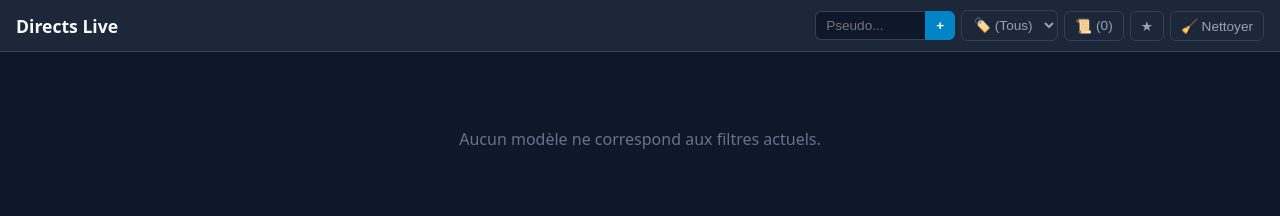
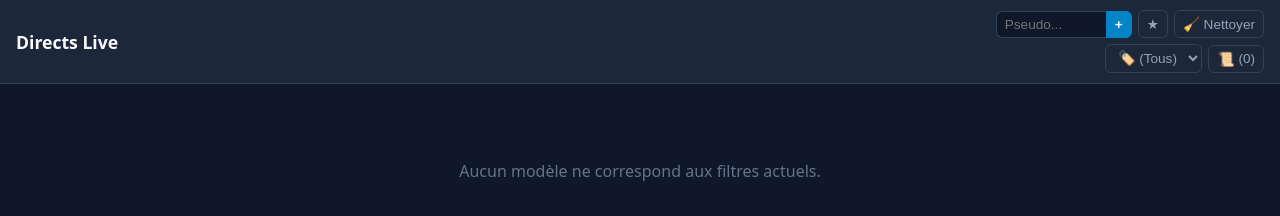
Before and after one commit to linkdarkness/chaturbate, a plain HTML site: page index.html in a window 1280 px wide. Drawn offline with Linux system fonts and the light colour scheme.

Commit message:
Update index.html

```diff
--- a/index.html
+++ b/index.html
@@ -23,7 +23,7 @@
       flex-direction: column;
     }
 
-    /* Header adaptatif */
+    /* Header fixe et compact */
     header {
       position: sticky;
       top: 0;
@@ -37,21 +37,33 @@
       justify-content: space-between;
       align-items: center;
       gap: 12px;
-      flex-wrap: wrap; /* Permet au groupe d'aller sous le titre si l'écran est trop étroit */
+      flex-wrap: wrap;
     }
     h1 { font-size: 1.1rem; white-space: nowrap; }
 
-    /* Tous les contrôles alignés sur une ligne quand la largeur le permet */
-    .controls-group {
+    /* Zone des contrôles organisée sur deux lignes */
+    .controls-wrapper {
+      display: flex;
+      flex-direction: column;
+      gap: 6px;
+      align-items: flex-end;
+    }
+
+    /* Première ligne : Saisie pseudo, Favoris, Nettoyage */
+    .controls-row-top {
       display: flex;
       align-items: center;
       gap: 6px;
-      flex-wrap: nowrap; /* Conserve tous les boutons sur la même ligne au sein du groupe */
-      max-width: 100%;
-      overflow-x: auto; /* Sécurité si l'écran est minuscule */
-      scrollbar-width: none;
+      flex-wrap: nowrap;
     }
-    .controls-group::-webkit-scrollbar { display: none; }
+
+    /* Deuxième ligne : Filtre Étiquettes + Historique */
+    .controls-row-bottom {
+      display: flex;
+      align-items: center;
+      gap: 6px;
+      flex-wrap: nowrap;
+    }
 
     .input-form {
       display: flex;
@@ -61,7 +73,7 @@
     }
 
     .custom-input {
-      padding: 6px 10px;
+      padding: 5px 8px;
       border-radius: 6px 0 0 6px;
       border: 1px solid #334155;
       border-right: none;
@@ -75,14 +87,14 @@
 
     .custom-input:focus {
       border-color: var(--accent);
-      width: 140px;
+      width: 130px;
     }
 
     .btn-action {
       background: transparent;
       border: 1px solid #334155;
       color: #94a3b8;
-      padding: 6px 10px;
+      padding: 5px 8px;
       border-radius: 6px;
       font-size: 0.85rem;
       cursor: pointer;
@@ -107,7 +119,7 @@
       border: 1px solid #0284c7;
       border-radius: 0 6px 6px 0;
       font-weight: 600;
-      padding: 6px 10px;
+      padding: 5px 8px;
     }
 
     .btn-add:hover {
@@ -132,7 +144,7 @@
       background: transparent;
       border: 1px solid #334155;
       color: #94a3b8;
-      padding: 6px 8px;
+      padding: 5px 8px;
       border-radius: 6px;
       font-size: 0.85rem;
       cursor: pointer;
@@ -145,7 +157,7 @@
       background: #334155;
     }
 
-    /* Popup d'historique en position fixe (anti-débordement) */
+    /* Popup d'historique fixé pour éviter le débordement d'écran */
     .dropdown-menu {
       display: none;
       position: fixed;
@@ -383,28 +395,24 @@
       border: 0;
     }
 
-    /* Adaptation mobile : le groupe se place sous le titre pour éviter tout débordement */
     @media (max-width: 600px) {
       header {
         justify-content: center;
         padding: 8px 10px;
       }
-      h1 {
-        font-size: 1rem;
+      .controls-wrapper {
+        align-items: center;
+        width: 100%;
       }
-      .controls-group {
-        width: 100%;
-        justify-content: center;
-      }
-      .custom-input { width: 90px; }
-      .custom-input:focus { width: 110px; }
     }
   </style>
 </head>
 <body>
   <header>
     <h1>Directs Live</h1>
-    <div class="controls-group">
+    <div class="controls-wrapper">
+      <!-- LIGNE 1 : Ajout de modèle, Filtre favoris & Nettoyage -->
+      <div class="controls-row-top">
         <form id="addModelForm" class="input-form">
           <input
             type="text"
@@ -416,25 +424,24 @@
           <button type="submit" class="btn-action btn-add" title="Ajouter ce modèle">+</button>
         </form>
 
-      <!-- Filtrage par Étiquette -->
+        <button id="favFilterBtn" class="btn-action btn-fav-filter" title="Afficher uniquement les favoris">&#9733;</button>
+        <button id="resetBtn" class="btn-action btn-reset" title="Supprimer tous les modèles non-favoris">🧹 Nettoyer</button>
+      </div>
+
+      <!-- LIGNE 2 : Filtre par étiquette & Historique -->
+      <div class="controls-row-bottom">
         <select id="tagFilterSelect" class="select-tag" title="Filtrer par étiquette">
           <option value="">🏷️ (Tous)</option>
         </select>
 
-      <!-- Bouton Historique -->
         <button id="historyBtn" class="btn-action" title="Historique des modèles">
           📜 <span id="historyCount">(0)</span>
         </button>
-
-      <!-- Bouton Filtre Favoris -->
-      <button id="favFilterBtn" class="btn-action btn-fav-filter" title="Afficher uniquement les favoris">&#9733;</button>
-
-      <!-- Bouton Nettoyer (Ne garde que les favoris) -->
-      <button id="resetBtn" class="btn-action btn-reset" title="Supprimer tous les modèles non-favoris">🧹 Nettoyer</button>
+      </div>
     </div>
   </header>
 
-  <!-- Popup Historique attaché au body pour un positionnement absolu dans l'écran -->
+  <!-- Popup Historique attaché au body -->
   <div id="historyMenu" class="dropdown-menu">
     <div class="dropdown-header">Pseudos récents</div>
     <div id="historyList"></div>
```
Lines whose indentation alone changed are shown as unchanged.
